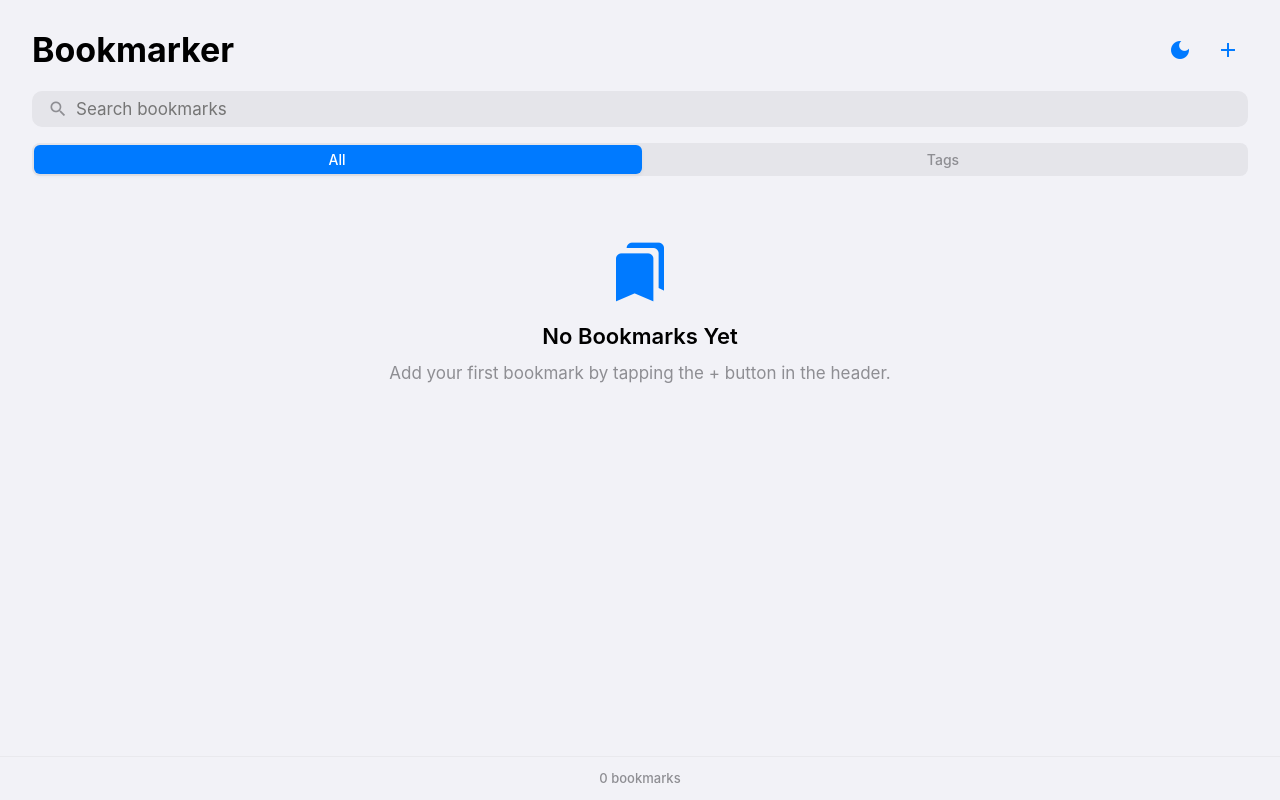
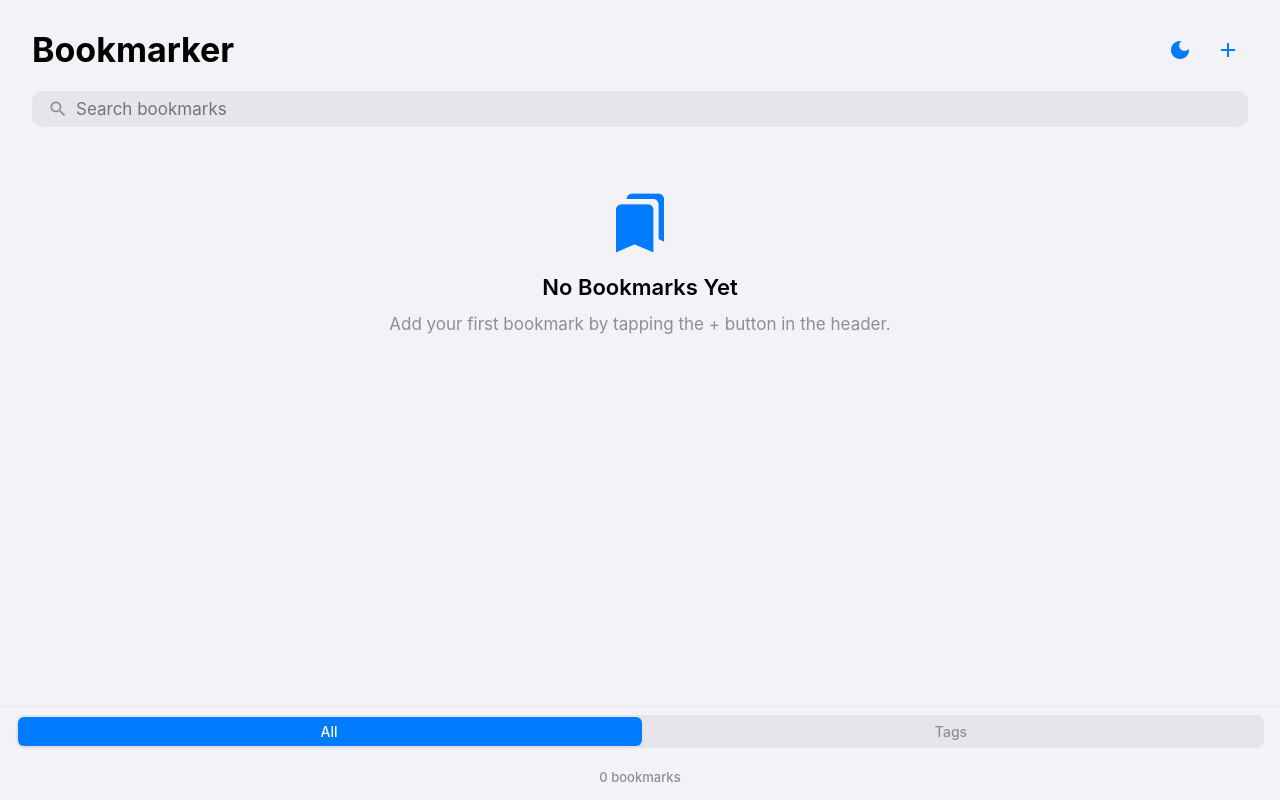
Before and after one commit to rulercosta/simple-bookmarker, a plain HTML site: page index.html in a window 1280 px wide. Drawn offline with nearby package versions, Linux system fonts and the light colour scheme.

Commit message:
refactor layout to move iOS segmented control and footer into bottom controls section

```diff
--- a/index.html
+++ b/index.html
@@ -41,13 +41,6 @@
       <span class="material-icons">search</span>
       <input type="text" id="search-input" placeholder="Search bookmarks">
     </div>
-
-    <!-- iOS Segmented Control -->
-    <div class="segmented-control" id="view-selector">
-      <div class="segment selected" data-view="all-view" id="segment-all">All</div>
-      <div class="segment" data-view="tags-view" id="segment-tags">Tags</div>
-      <div class="segment-selector"></div>
-    </div>
   </div>
 
   <!-- Main Content -->
@@ -80,6 +73,16 @@
       <div id="tags-container" class="tags-list">
         <!-- Will be populated by JS -->
       </div>
+    </div>
+  </div>
+
+  <!-- Bottom Controls -->
+  <div class="bottom-controls">
+    <!-- iOS Segmented Control -->
+    <div class="segmented-control" id="view-selector">
+      <div class="segment selected" data-view="all-view" id="segment-all">All</div>
+      <div class="segment" data-view="tags-view" id="segment-tags">Tags</div>
+      <div class="segment-selector"></div>
     </div>
 
     <!-- iOS Footer -->
--- a/static/styles.css
+++ b/static/styles.css
@@ -185,7 +185,7 @@ body.transition * {
   background-color: var(--ios-light-gray);
   border-radius: 8px;
   padding: 2px;
-  margin-bottom: var(--spacing-md);
+  margin: var(--spacing-sm) var(--spacing-md);
   position: relative;
 }
 
@@ -241,8 +241,7 @@ body.transition * {
   flex: 1;
   overflow-y: auto;
   padding: 0 var(--spacing-md);
-  padding-bottom: var(--spacing-xl);
-  padding-bottom: 54px !important; /* 44px footer + 10px spacing */
+  padding-bottom: 98px !important; /* Adjusted for segmented control + footer (44px + 44px + spacing) */
 }
 
 /* Bookmark Cards */
@@ -785,15 +784,14 @@ body.transition * {
 
 /* iOS Footer */
 .ios-footer {
-  position: fixed;
-  bottom: 0;
+  position: relative;
+  border-top: none;
   left: 0;
   right: 0;
   height: 44px;
   background-color: var(--ios-background);
   backdrop-filter: blur(10px);
   -webkit-backdrop-filter: blur(10px);
-  border-top: 1px solid var(--ios-separator);
   display: flex;
   align-items: center;
   justify-content: center;
@@ -806,3 +804,16 @@ body.transition * {
   color: var(--ios-text-secondary);
   font-weight: 500;
 }
+
+/* Bottom Controls */
+.bottom-controls {
+  position: fixed;
+  bottom: 0;
+  left: 0;
+  right: 0;
+  background-color: var(--ios-background);
+  backdrop-filter: blur(10px);
+  -webkit-backdrop-filter: blur(10px);
+  z-index: 5;
+  border-top: 1px solid var(--ios-separator);
+}
```
